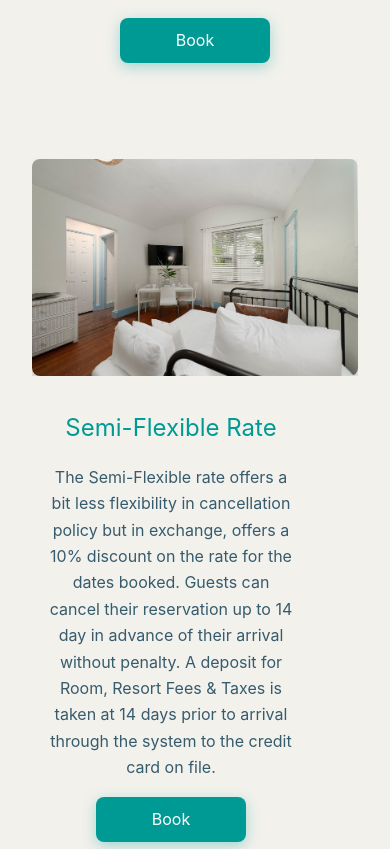
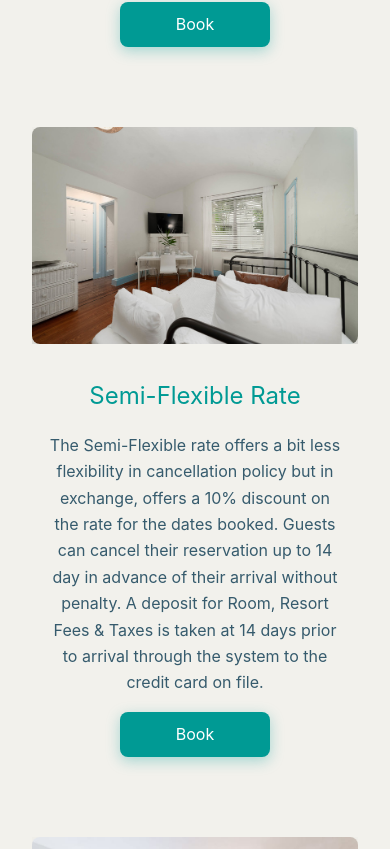
Before and after one commit to dmartss/villa-paradiso-hotels, a Next.js app: page /specials in a window 390 px wide. Shown: the part 1935-2784 px from the top of the page. Built offline with nearby package versions, Linux system fonts and the light colour scheme; no server answers; a web font is replaced by a local one.

Commit message:
corect mobile styles

```diff
--- a/components/specials/specials.module.css
+++ b/components/specials/specials.module.css
@@ -7,21 +7,23 @@
 .main {
   position: relative;
   display: flex;
-  margin: var(--small-gap) 0;
+  margin: var(--gap-triple) 0;
   flex-direction: row;
 }
 .main.reverse {
   flex-direction: row-reverse;
 }
-.main.reverse .content {
-  margin: 0 var(--gap-triple) 0 0;
-}
-.content {
+
+.main .content {
   margin: 0 0 0 var(--gap-triple);
   display: flex;
   flex-direction: column;
   justify-content: center;
 }
+.main.reverse .content {
+  margin: 0 var(--gap-triple) 0 0;
+}
+
 .content :global(a) {
   align-self: center;
 }
@@ -32,8 +34,9 @@
     flex-direction: column;
     text-align: center;
   }
-  .content {
+  .main .content,
+  .main.reverse .content {
     padding: var(--gap-double) var(--gap);
-    margin: auto;
+    margin: 0;
   }
 }
```
